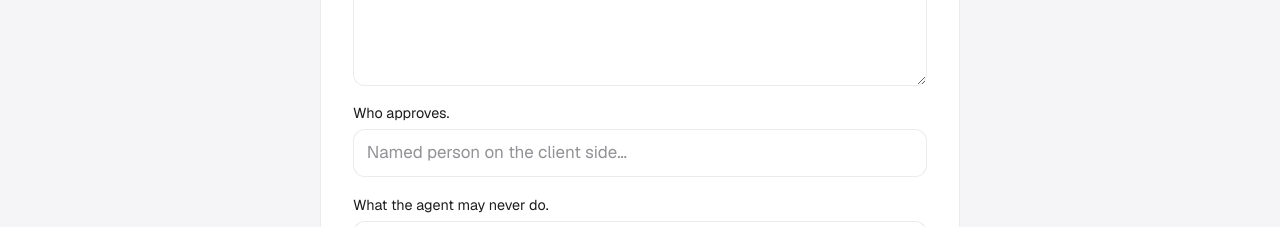
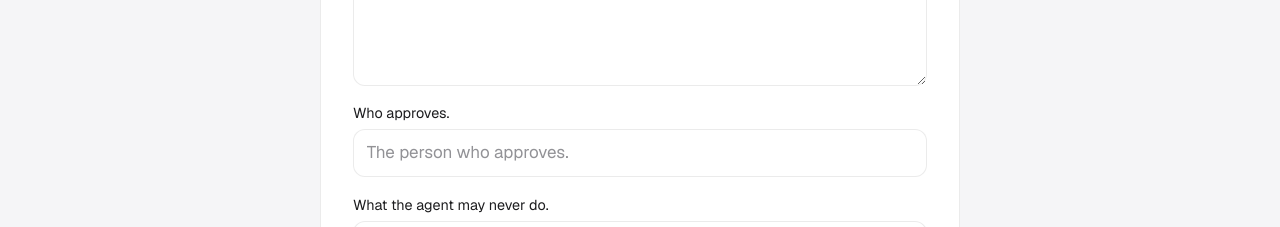
Before and after one commit to remexstudio/remex-atelier, a Next.js app: page /contact in a window 1280 px wide. Shown: the part 920-1147 px from the top of the page. Built offline with nearby package versions, Linux system fonts and the light colour scheme.

Commit message:
chore(copy): shorten the approver field hint
Co-authored-by: remexstudio <remexstudio@users.noreply.github.com>

```diff
--- a/components/ContactForm.tsx
+++ b/components/ContactForm.tsx
@@ -18,7 +18,7 @@ const BRIEF_FIELDS = [
     label: BRIEF_ASKS[1],
     kind: "text",
     autoComplete: "off",
-    placeholder: "Named person on the client side…",
+    placeholder: "The person who approves.",
   },
   {
     name: "never",
```
